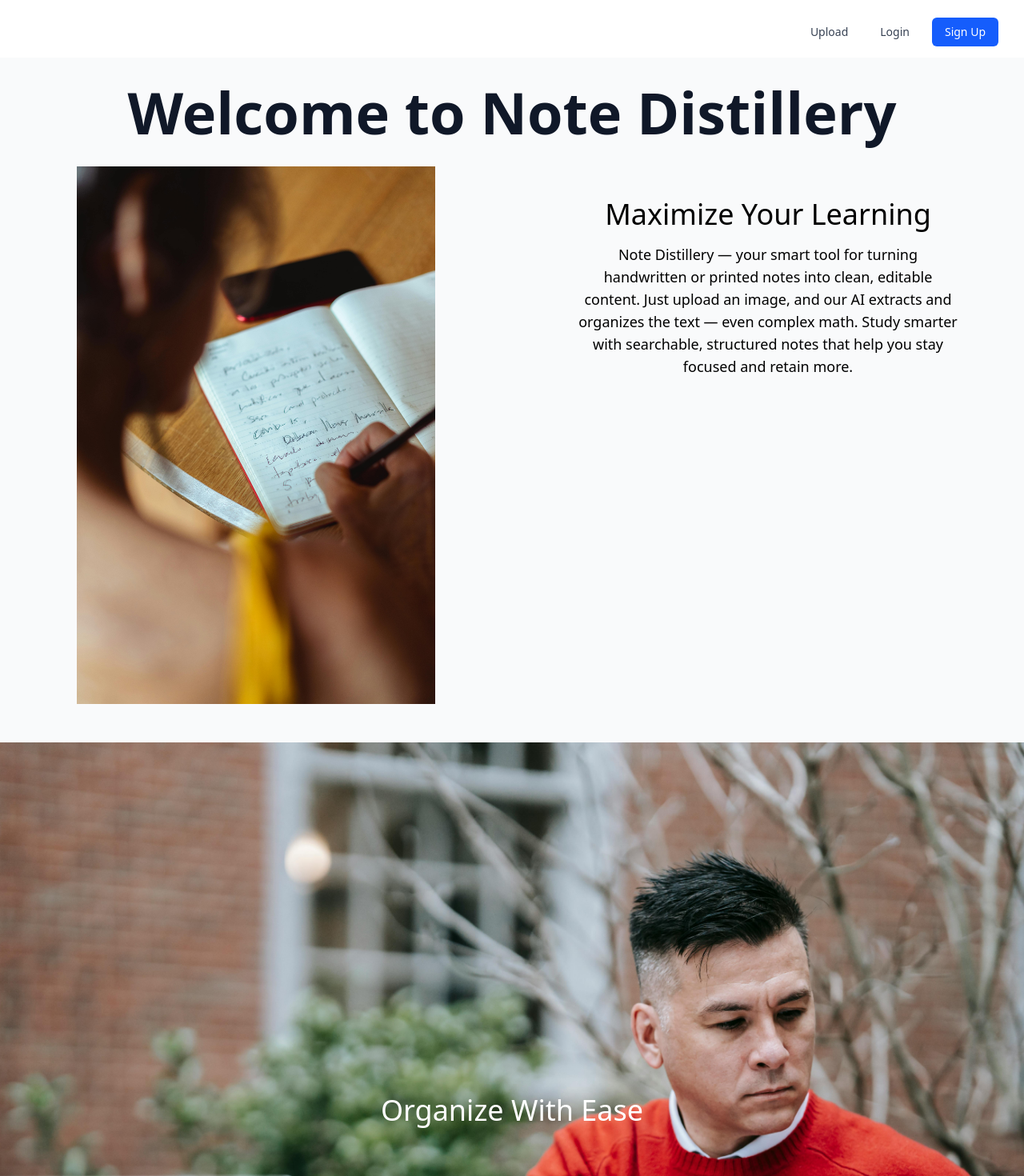
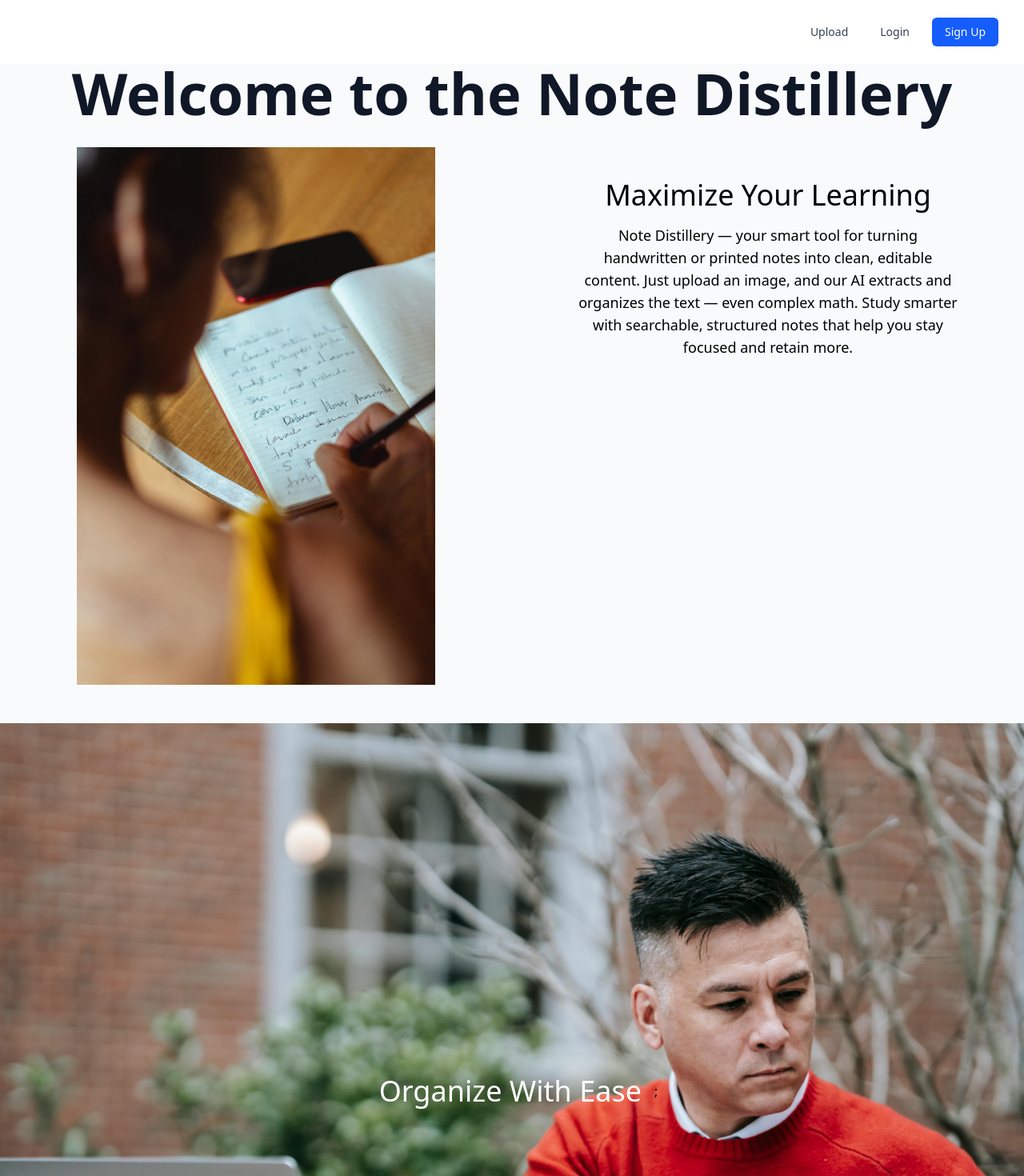
Before and after one commit to ThisisJackRyan/The-Note-Distillery, a Next.js app: page / in a window 1280 px wide. Shown: the top 1470 px of the page at 80% size. Built offline with nearby package versions, Linux system fonts and the light colour scheme; no server answers.

Commit message:
extra changed to home page

```diff
--- a/src/app/components/header.js
+++ b/src/app/components/header.js
@@ -33,7 +33,7 @@ export default function Header() {
   };
 
   return (
-    <header className="fixed z-40 w-full h-18 bg-white dark:bg-gray-900">
+    <header className="fixed z-40 w-full h-fit bg-white dark:bg-gray-900">
       <nav className="max-w-7xl mx-auto px-4 sm:px-6 lg:px-8">
         <div className="flex justify-between items-center h-20"> {/* Adjusted height to match header */}
           <div className="flex items-center">
--- a/src/app/layout.js
+++ b/src/app/layout.js
@@ -14,7 +14,7 @@ const geistMono = Geist_Mono({
 });
 
 export const metadata = {
-  title: "Create Next App",
+  title: "Note Distillery",
   description: "Generated by create next app",
 };
 
--- a/src/app/page.js
+++ b/src/app/page.js
@@ -1,11 +1,12 @@
+'use client';
+import { useEffect } from 'react';
 
 export default function Home() {
   return (
     <div className="h-full bg-gray-50 dark:bg-gray-900">
-      /* Adjusted py-16 to py-20 */
         <div className="text-center dark:text-white mb-8">
           <h1 className="text-5xl font-bold text-gray-900 dark:text-white sm:text-6xl md:text-7xl mt-20 hover:drop-shadow-[0_0_20px_rgba(255,255,255,0.9)] transition-all duration-300 ease-in-out rounded-full">
-            Welcome to Note Distillery
+            Welcome to the Note Distillery
           </h1>
         </div>
         <div
@@ -37,8 +38,26 @@ export default function Home() {
           <h2 className="text-4xl text-white dark:bg-gray-900 bg-opacity-50 px-4 py-2 rounded">
             Organize With Ease
           </h2>
-        </div>
 
+         {
+          useEffect(() => {
+            const updateBackgroundImage = () => {
+              const isSmallDevice = window.innerWidth <= 768; // Small breakpoint
+              const parallaxSection = document.querySelector('.relative.bg-fixed');
+              if (parallaxSection) {
+                parallaxSection.style.backgroundImage = isSmallDevice
+                  ? "url('/pexels-rdne-5759789.jpg')"
+                  : "url('/pexels-vanessa-garcia-6326185.jpg')";
+              }
+            };
+
+            updateBackgroundImage(); // Initial check
+            window.addEventListener('resize', updateBackgroundImage); // Update on resize
+
+            return () => {
+              window.removeEventListener('resize', updateBackgroundImage); // Cleanup
+            };
+          }, [])};</div>
         <div
           className="max-w-7xl mx-auto px-4 sm:px-6 lg:px-8 py-5 text-center md:text-left dark:text-white" // Adjusted py-20 to py-10 to reduce spacing
           style={{ marginBottom: "20vh", marginTop: "10vh"}} // Set bottom margin to 20% of the user's machine height
```
